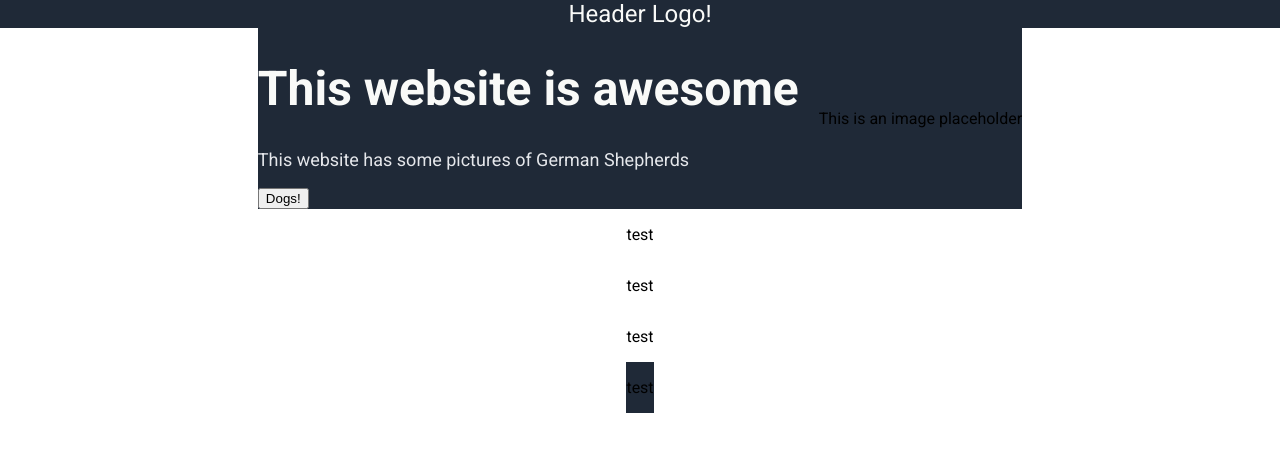
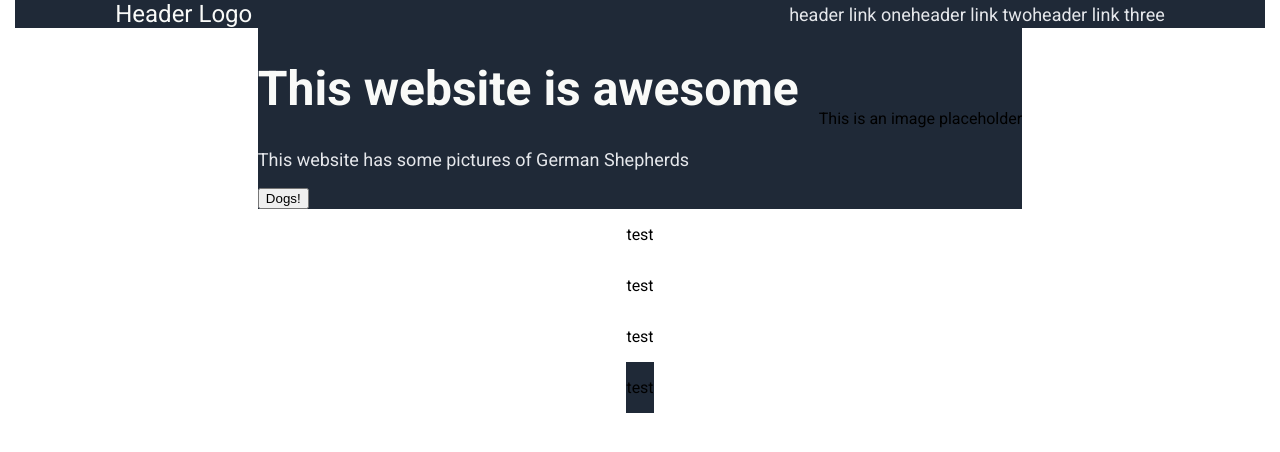
Before and after one commit to AshKW/Landing-Page, a plain HTML site: page index.html in a window 1280 px wide. Drawn offline with Linux system fonts and the light colour scheme.

Commit message:
Fixing display width

```diff
--- a/index.html
+++ b/index.html
@@ -12,7 +12,14 @@
 
     <header>
       <div class="header-logo">
-        Header Logo!
+        Header Logo
+      </div>
+      <div class="header-links">
+        <ul class="header-links-ul">
+          <li>header link one</li>
+          <li>header link two</li>
+          <li>header link three</li>
+        </ul>
       </div>
     </header>
 
--- a/style.css
+++ b/style.css
@@ -1,11 +1,18 @@
 body {
     display: flex;
     flex-direction: column;
+    justify-content: center;
     align-items: center;
     font-family: "roboto", Arial, Helvetica, sans-serif;
     margin: 0;
+    width: 100%;
 }
 
+ul {
+    list-style: none;
+    padding: 0;
+    margin: 0;
+}
 header,
 .hero,
 .footer {
@@ -15,14 +22,27 @@ header,
 header {
     display: flex;
     align-items: center;
-    justify-content: center;
-    width: 100vw;
+    justify-content: space-around;
+    width: 82%;
+    padding-left: 100px;
+    padding-right: 100px;
 }
 
 .header-logo {
     font-size: 24px;
     color: #F9FAF8;
 }
+
+.header-links, .header-links-ul {
+    display: flex;
+    flex-direction: row;
+    justify-content: space-between;
+}
+
+.header-links {
+    margin-left: auto;
+}
+
 .hero {
     display: flex;
     align-items: center;
@@ -36,7 +56,7 @@ header {
 }
 
 .hero-sec,
-.header-link {
+.header-links {
     font-size: 18px;
     color: #E5E7EB;
 }
```
